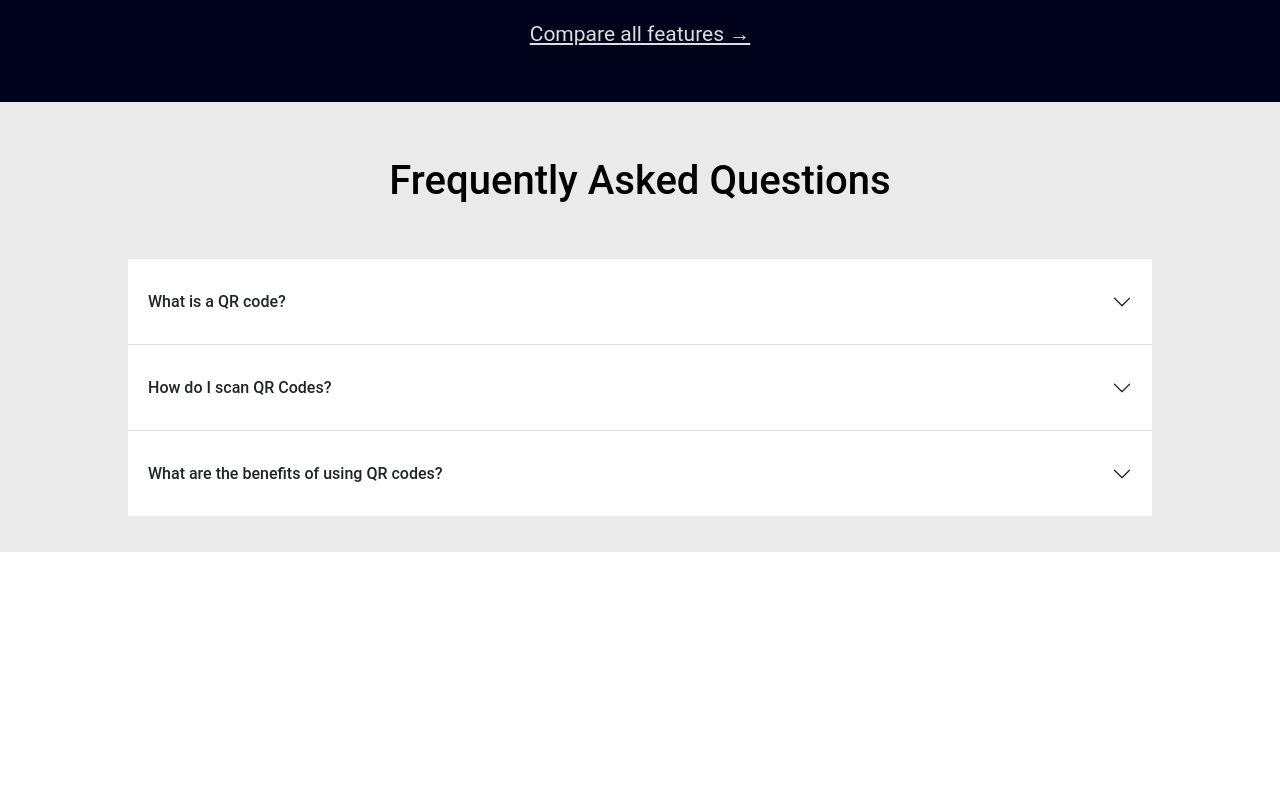
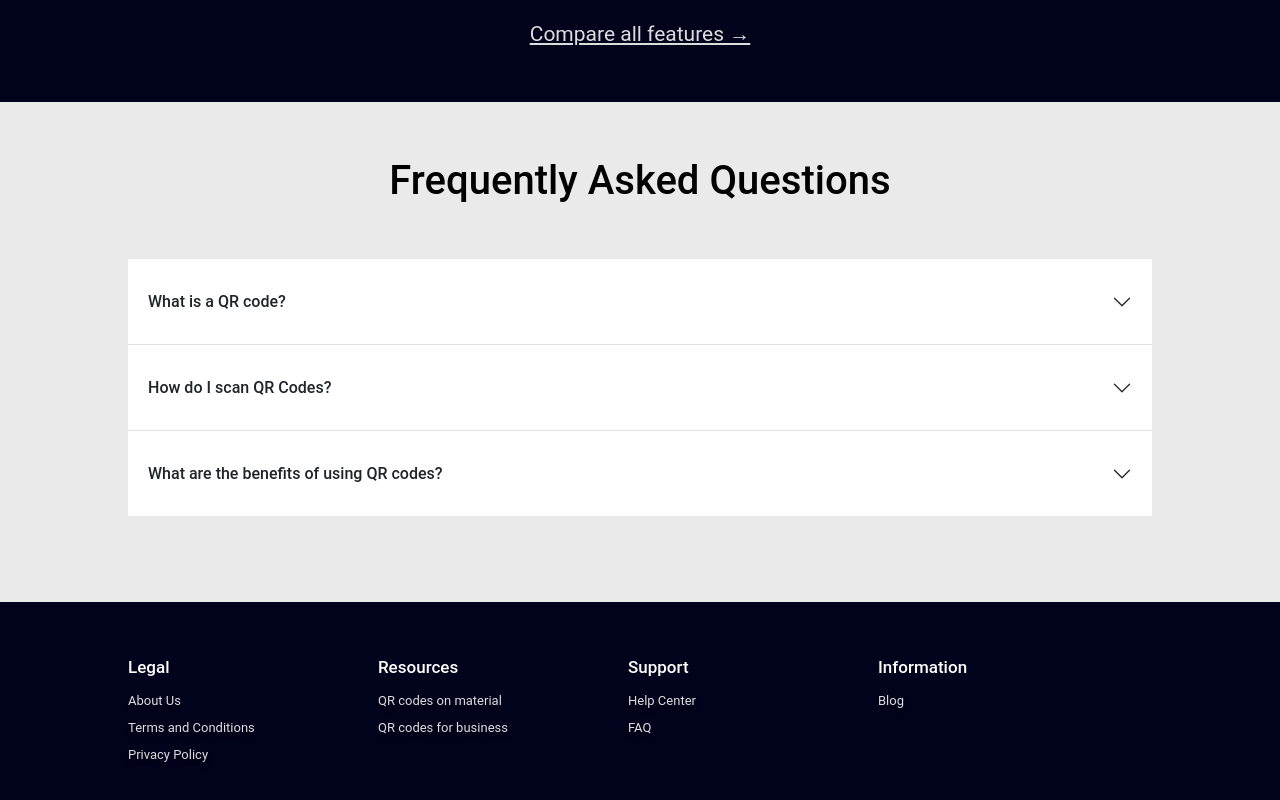
Before and after one commit to AlexMezen/VueTest, a Vue app in the folder VueTest/: page / in a window 1280 px wide. Shown: the part 4439-5239 px from the top of the page. Before the commit the page ends 4991 px from the top, so only its background shows below. Built offline with nearby package versions, Linux system fonts and the light colour scheme.

Commit message:
Footer has benn done

```diff
--- a/VueTest/src/App.vue
+++ b/VueTest/src/App.vue
@@ -7,6 +7,7 @@
   <save-trees></save-trees>
   <business-card></business-card>
   <f-a-q></f-a-q>
+  <first-footer></first-footer>
 </template>
 <script >
   import FirstHeader from './components/FirstHeader.vue';
@@ -17,6 +18,7 @@
   import SaveTrees from './components/SaveTrees.vue';
   import BusinessCard from './components/BusinessCard.vue';
   import FAQ from './components/FAQ.vue';
+  import FirstFooter from './components/FirstFooter.vue';
 export default{
 components:{
 FirstHeader,
@@ -27,6 +29,7 @@ QRWallet,
 SaveTrees,
 BusinessCard,
 FAQ,
+FirstFooter,
 }
 }
 </script>
--- a/VueTest/src/components/FAQ.vue
+++ b/VueTest/src/components/FAQ.vue
@@ -46,7 +46,7 @@ export default{
 
 <style>
 .faq{
-    height: 450px;
+    height: 500px;
     width: 100%;
     display: flex;
     justify-content: center;
--- /dev/null
+++ b/VueTest/src/components/FirstFooter.vue
@@ -0,0 +1,69 @@
+<template>
+    <footer>
+        <div class="footer-wrapper">
+            <div class="footer-nav mt55">
+                <p class="footer-linkTitle ">Legal</p>
+                    <a href="#" class="footer-link mb12">About Us</a>
+                    <a href="#" class="footer-link mb12">Terms and Conditions</a>
+                    <a href="#" class="footer-link mb12">Privacy Policy</a>
+            </div>
+            <div class="footer-nav mt55">
+                <p class="footer-linkTitle">Resources</p>
+                    <a href="#" class="footer-link mb12">QR codes on material</a>
+                    <a href="#" class="footer-link mb12">QR codes for business</a>
+            </div>
+            <div class="footer-nav mt55">
+                <p class="footer-linkTitle">Support</p>
+                    <a href="#" class="footer-link mb12">Help Center</a>
+                    <a href="#" class="footer-link mb12">FAQ</a>
+                </div>
+            <div class="footer-nav mt55">
+                <p class="footer-linkTitle">Information</p>
+                    <a href="#" class="footer-link mb12">Blog</a>
+                    </div>
+        </div>
+    </footer>
+</template>
+
+<script>
+export default{
+    name:"FirstFooter"
+}
+</script>
+
+<style>
+footer{
+    width: 100%;
+    height: 400px;
+    display: flex;
+    justify-content: center;
+    background: #01021B;
+}
+.footer-wrapper{
+    width: 80%;
+    display: flex;
+}
+.footer-nav{
+    width: 250px;
+    display: flex;
+    flex-direction: column;
+}
+.footer-linkTitle{
+    font-family: 'Roboto';
+font-style: normal;
+font-weight: 500;
+font-size: 17px;
+line-height: 20px;
+color: #FFFFFF;
+}
+.footer-link{
+font-family: 'Roboto';
+font-style: normal;
+font-weight: 400;
+font-size: 13px;
+line-height: 15px;
+color: #DDDDDD;
+text-shadow: 0px 4px 4px rgba(0, 0, 0, 0.25);
+text-decoration: none;
+}
+</style>
```
